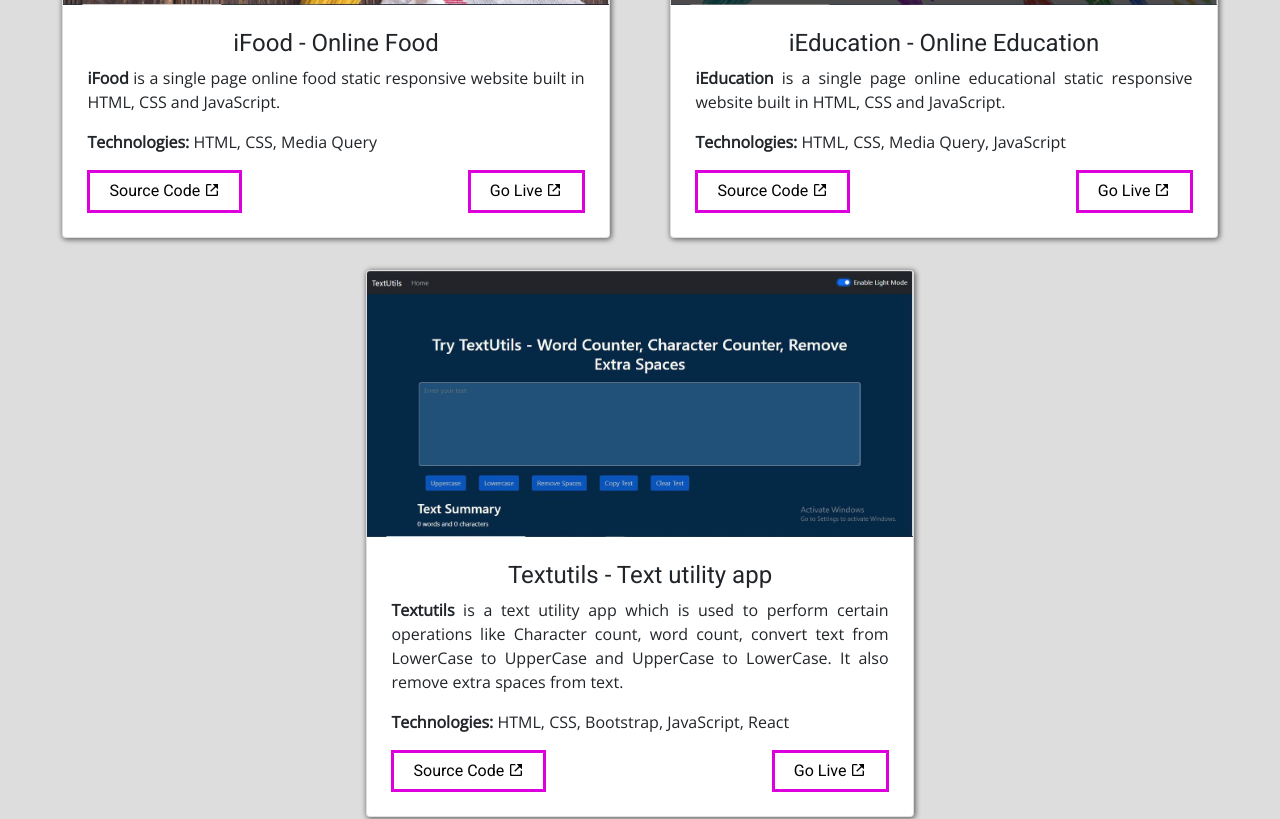
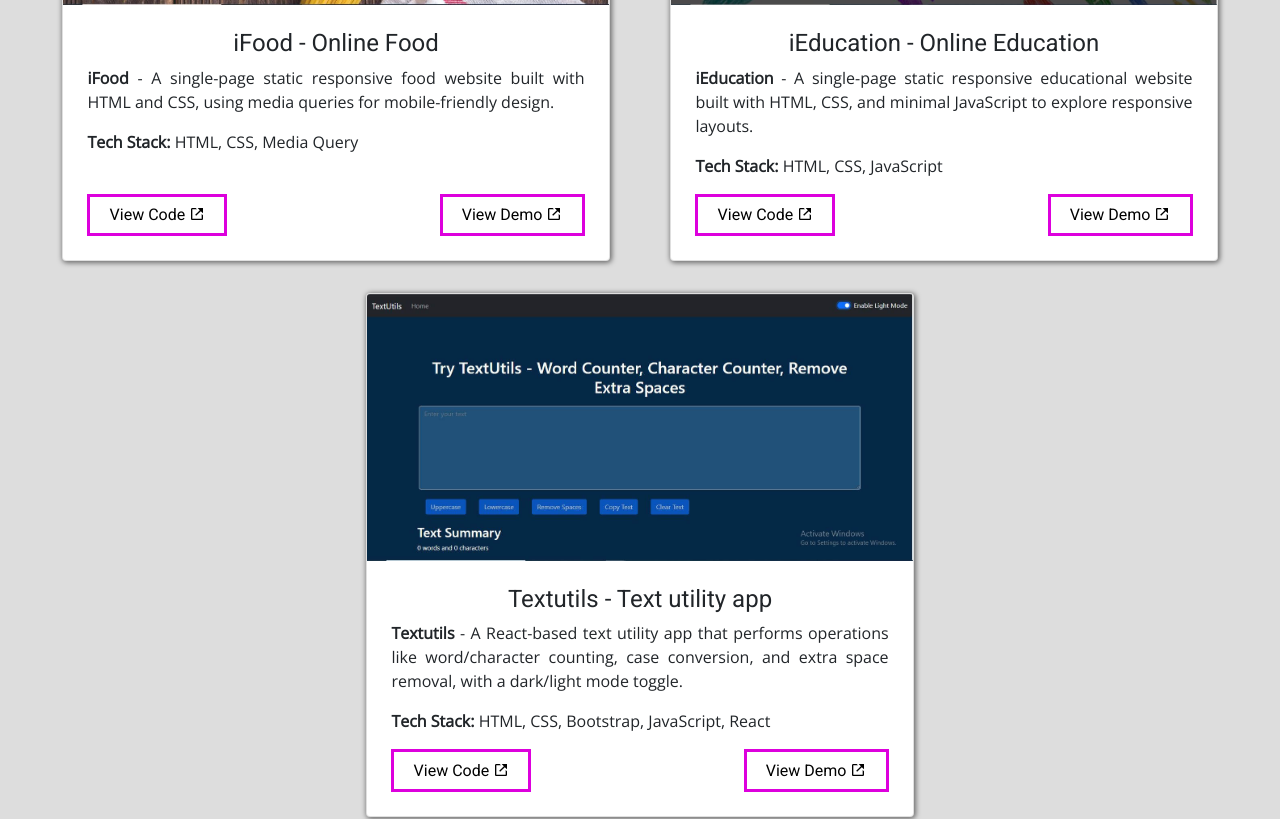
Before and after one commit to gautam4455/portfolio-react, a React (Vite) app: page /projects in a window 1280 px wide. Shown: the part 500-1319 px from the top of the page. Built offline with nearby package versions, Linux system fonts and the light colour scheme.

Commit message:
Fixed the broken links for textutils project.

```diff
--- a/src/components/contact/index.jsx
+++ b/src/components/contact/index.jsx
@@ -14,7 +14,7 @@ const Contact = () => {
 
     contactForm.reset();
 
-    window.location.reload(false);
+    // window.location.reload(false);
 
     alert("Form Submitted Successfully.");
   };
--- a/src/components/projects/index.jsx
+++ b/src/components/projects/index.jsx
@@ -28,12 +28,13 @@ const Projects = () => {
               <h4 className="card-title">iFood - Online Food</h4>
 
               <p className="card-text">
-                <strong>iFood</strong> is a single page online food static
-                responsive website built in HTML, CSS and JavaScript.
+                <strong>iFood</strong> - A single-page static responsive food
+                website built with HTML and CSS, using media queries for
+                mobile-friendly design.
               </p>
 
               <p>
-                <strong>Technologies:</strong> HTML, CSS, Media Query
+                <strong>Tech Stack:</strong> HTML, CSS, Media Query
               </p>
             </div>
 
@@ -44,7 +45,7 @@ const Projects = () => {
                 target="_blank"
                 className="mybtn"
               >
-                Source Code <BiLinkExternal />
+                View Code <BiLinkExternal />
               </a>
 
               <a
@@ -53,7 +54,7 @@ const Projects = () => {
                 target="_blank"
                 className="mybtn"
               >
-                Go Live <BiLinkExternal />
+                View Demo <BiLinkExternal />
               </a>
             </div>
           </div>
@@ -70,12 +71,12 @@ const Projects = () => {
             <div>
               <h4 className="card-title">iEducation - Online Education</h4>
               <p className="card-text">
-                <strong>iEducation</strong> is a single page online educational
-                static responsive website built in HTML, CSS and JavaScript.
+                <strong>iEducation</strong> - A single-page static responsive
+                educational website built with HTML, CSS, and minimal JavaScript
+                to explore responsive layouts.
               </p>
               <p>
-                <strong>Technologies:</strong> HTML, CSS, Media Query,
-                JavaScript
+                <strong>Tech Stack:</strong> HTML, CSS, JavaScript
               </p>
             </div>
             <div className="btn-box">
@@ -85,7 +86,7 @@ const Projects = () => {
                 target="_blank"
                 className="mybtn"
               >
-                Source Code <BiLinkExternal />
+                View Code <BiLinkExternal />
               </a>
               <a
                 href="https://gautam4455.github.io/iEducation/"
@@ -93,7 +94,7 @@ const Projects = () => {
                 target="_blank"
                 className="mybtn"
               >
-                Go Live <BiLinkExternal />
+                View Demo <BiLinkExternal />
               </a>
             </div>
           </div>
@@ -110,32 +111,32 @@ const Projects = () => {
             <div>
               <h4 className="card-title">Textutils - Text utility app</h4>
               <p className="card-text">
-                <strong>Textutils</strong> is a text utility app which is used
-                to perform certain operations like Character count, word count,
-                convert text from LowerCase to UpperCase and UpperCase to
-                LowerCase. It also remove extra spaces from text.
+                <strong>Textutils</strong> - A React-based text utility app that
+                performs operations like word/character counting, case
+                conversion, and extra space removal, with a dark/light mode
+                toggle.
               </p>
               <p>
-                <strong>Technologies:</strong> HTML, CSS, Bootstrap, JavaScript,
+                <strong>Tech Stack:</strong> HTML, CSS, Bootstrap, JavaScript,
                 React
               </p>
             </div>
             <div className="btn-box">
               <a
-                href="https://github.com/gautam4455/TextUtils-React"
+                href="https://github.com/gautam4455/TextUtils"
                 rel="noreferrer"
                 target="_blank"
                 className="mybtn"
               >
-                Source Code <BiLinkExternal />
+                View Code <BiLinkExternal />
               </a>
               <a
-                href="https://gautam4455.github.io/TextUtils-React/"
+                href="https://gautam4455.github.io/TextUtils/"
                 rel="noreferrer"
                 target="_blank"
                 className="mybtn"
               >
-                Go Live <BiLinkExternal />
+                View Demo <BiLinkExternal />
               </a>
             </div>
           </div>
--- a/src/components/resume/index.jsx
+++ b/src/components/resume/index.jsx
@@ -78,10 +78,10 @@ const Resume = () => {
 
       <div className="resume-container mb-5">
         <div className="btn-box">
-          <a className="mybtn" rel="noreferrer nofollow" onClick={downloadFile}>
+          <button className="mybtn" onClick={downloadFile}>
             <FaDownload />
             &nbsp;Download CV
-          </a>
+          </button>
         </div>
 
         <div className="pdf">
```
